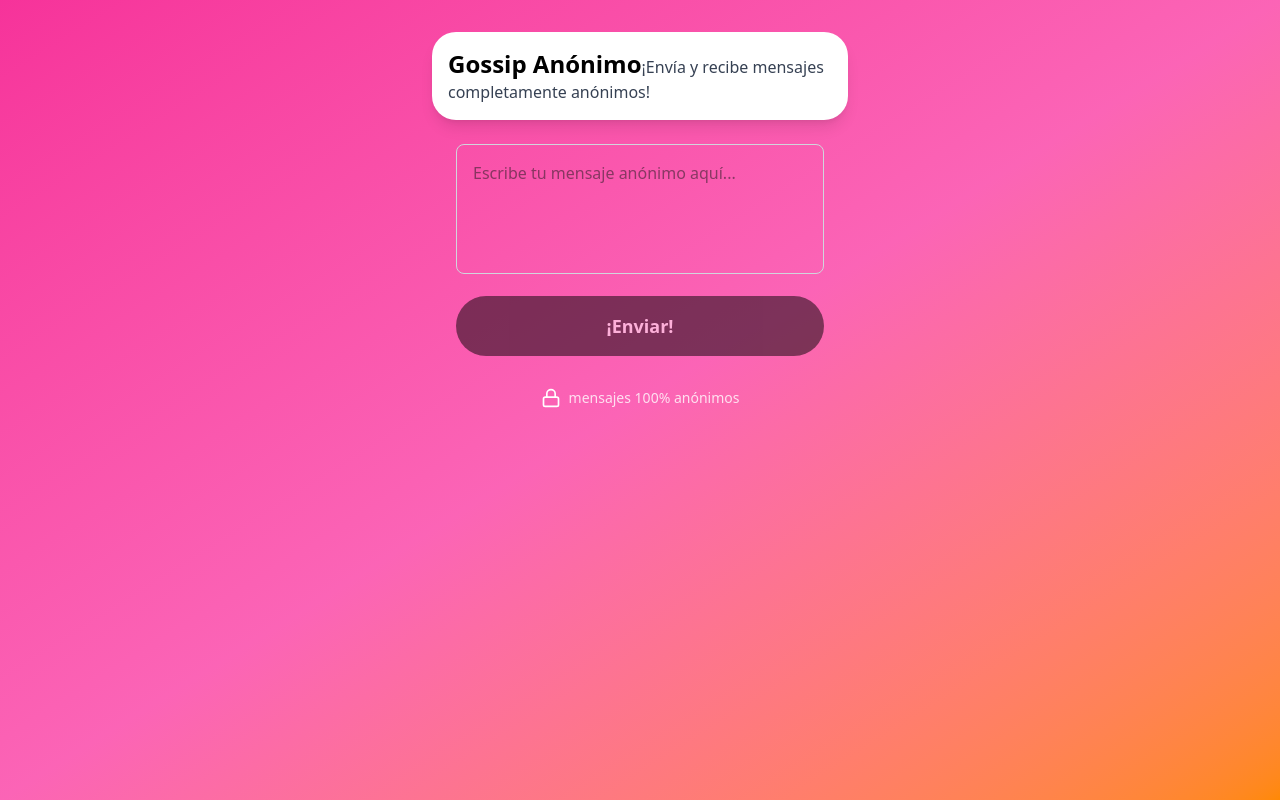
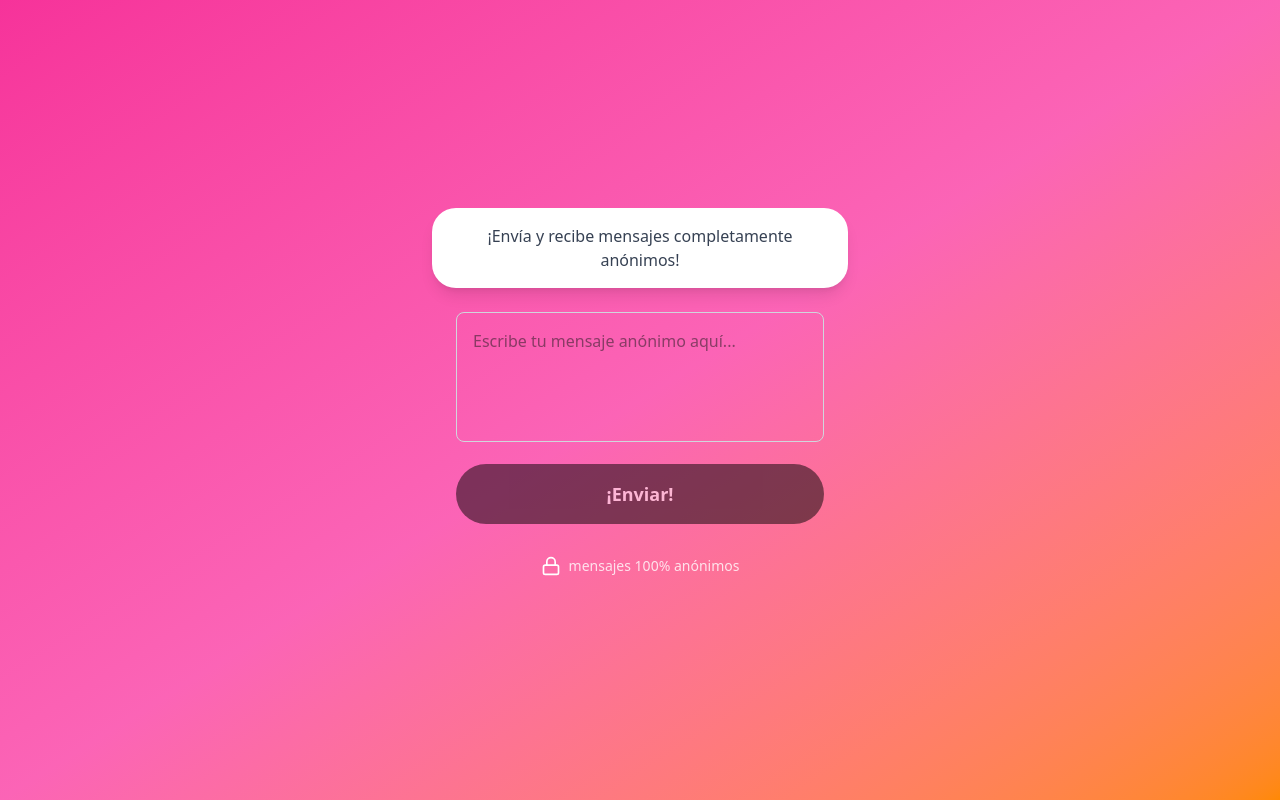
Before and after one commit to JoelChinoP/automatization-gossip, a Next.js app: page /message in a window 1280 px wide. Built offline with nearby package versions, Linux system fonts and the light colour scheme.

Commit message:
refactor: mejorar la estructura y el estilo del layout anónimo

```diff
--- a/src/components/templates/AnonymousOnlyLayout/AnonymousOnlyLayout.tsx
+++ b/src/components/templates/AnonymousOnlyLayout/AnonymousOnlyLayout.tsx
@@ -17,13 +17,11 @@ export const AnonymousOnlyLayout: React.FC<AnonymousOnlyLayoutProps> = ({
   onSendMessage
 }) => (
   <GradientBackground>
-    <div className="container mx-auto max-w-md py-8 px-4 min-h-screen flex flex-col">
+    <div className="container mx-auto max-w-md px-4 min-h-screen flex flex-col justify-center items-center">
+      <div className="w-full space-y-6">
         {/* Header Card */}
         <MessageCard>
-        <div className="p-4">
-          <Typography variant="h1" className="text-center mb-2">
-            Gossip Anónimo
-          </Typography>
+          <div className="p-4 text-center">
             <Typography variant="body" className="text-center">
               ¡Envía y recibe mensajes completamente anónimos!
             </Typography>
@@ -34,9 +32,7 @@ export const AnonymousOnlyLayout: React.FC<AnonymousOnlyLayoutProps> = ({
           <MessageInput onSend={onSendMessage} />
           <PrivacyIndicator />
         </div>
-
-
-
+      </div>
     </div>
   </GradientBackground>
 );
```
Lines whose indentation alone changed are shown as unchanged.
